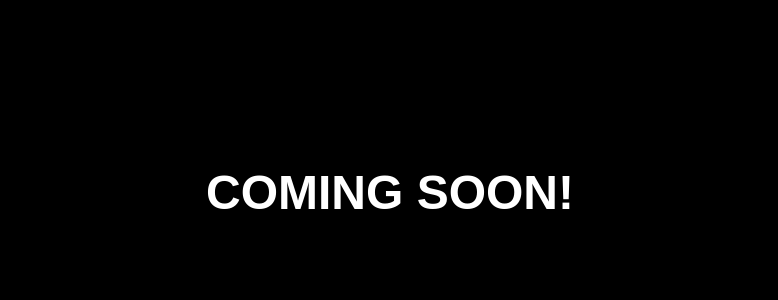
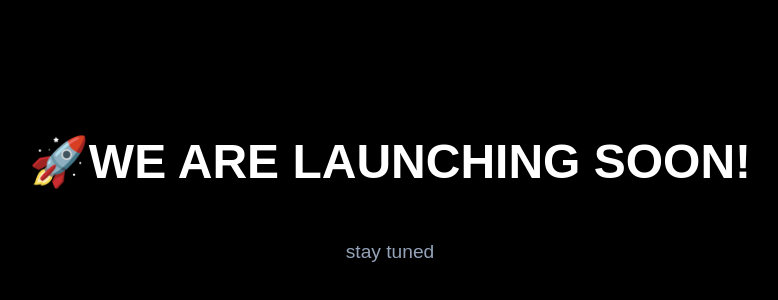
Before and after one commit to honeypal36/PeerFor, a plain HTML site: page index.html in a window 1280 px wide. Shown: the part 208-508 px from the top of the page, without its empty margins (250-1028 px from the left). Drawn offline with Linux system fonts and the light colour scheme.

Commit message:
Update index.html

```diff
--- a/index.html
+++ b/index.html
@@ -22,6 +22,7 @@
   </style>
 </head>
 <body>
-  <h1>COMING SOON!</h1>
+  <h1>🚀WE ARE LAUNCHING SOON!</h1>
+  <p>stay tuned</p>
 </body>
 </html>
```
